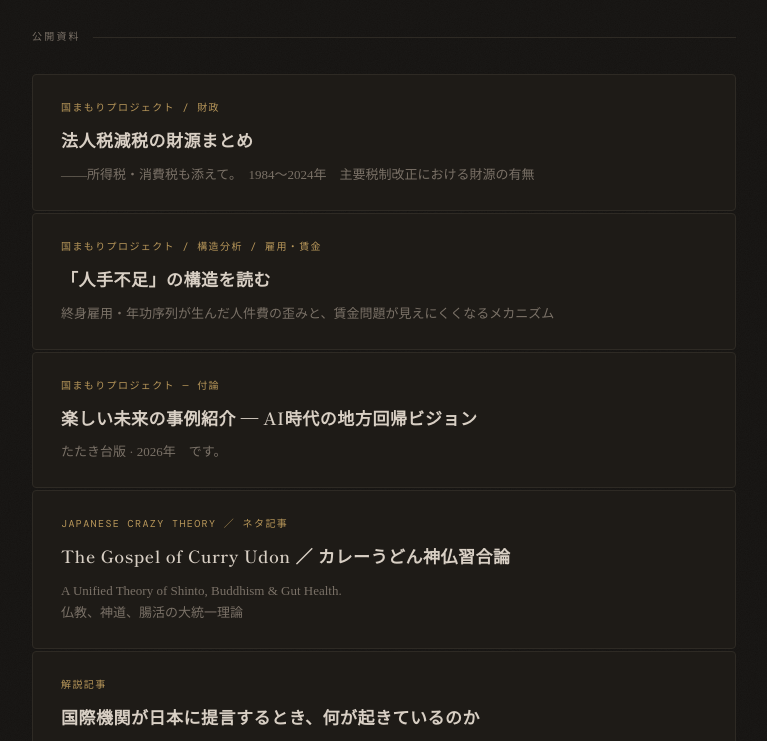
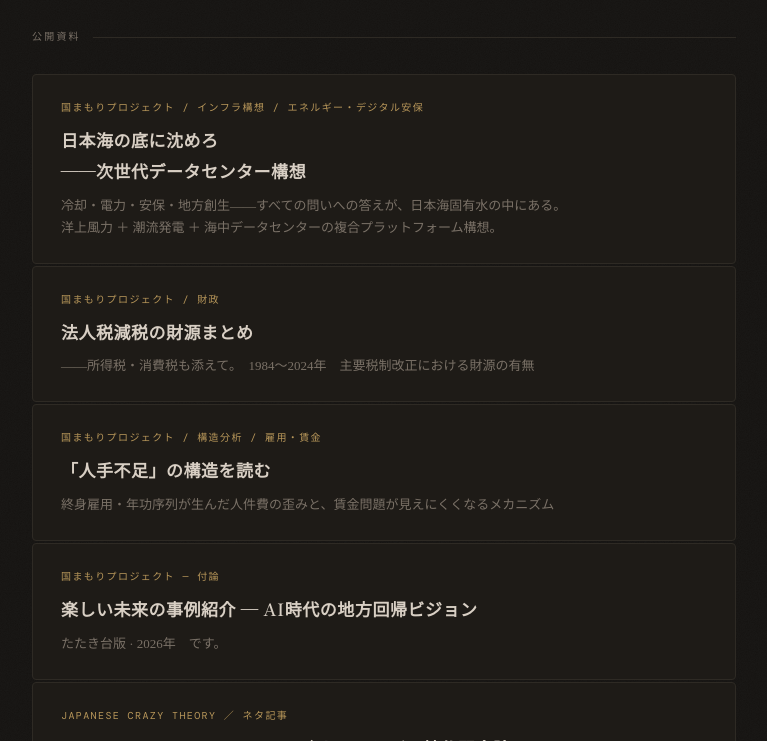
Before and after one commit to maskedrider88/maskedrider88.github.io, a Jekyll site: the page index.html, which Jekyll copies as it is, in a window 1280 px wide and 900 px high, scrolled down 374 px, cut to the strip 159-900 px from the top of the window. Shown: the whole strip, without its empty margins (256-1023 px from the left). Built offline with Jekyll 4.4.1, drawn with Linux system fonts in a browser that asks for light colours; some web fonts are replaced.

Commit message:
Update index.html

```diff
--- a/index.html
+++ b/index.html
@@ -235,6 +235,12 @@
       <div class="card-list">
 
         <a class="card" href="zaigemn_naki_genzeicho.html">
+          <p class="card-tag">国まもりプロジェクト / インフラ構想 / エネルギー・デジタル安保</p>
+          <p class="card-title">日本海の底に沈めろ<br>——次世代データセンター構想</p>
+          <p class="card-desc">冷却・電力・安保・地方創生——すべての問いへの答えが、日本海固有水の中にある。<br>洋上風力 ＋ 潮流発電 ＋ 海中データセンターの複合プラットフォーム構想。</p>
+        </a>
+
+        <a class="card" href="zaigemn_naki_genzeicho.html">
           <p class="card-tag">国まもりプロジェクト / 財政</p>
           <p class="card-title">法人税減税の財源まとめ</p>
           <p class="card-desc">——所得税・消費税も添えて。　1984〜2024年　主要税制改正における財源の有無</p>
```
